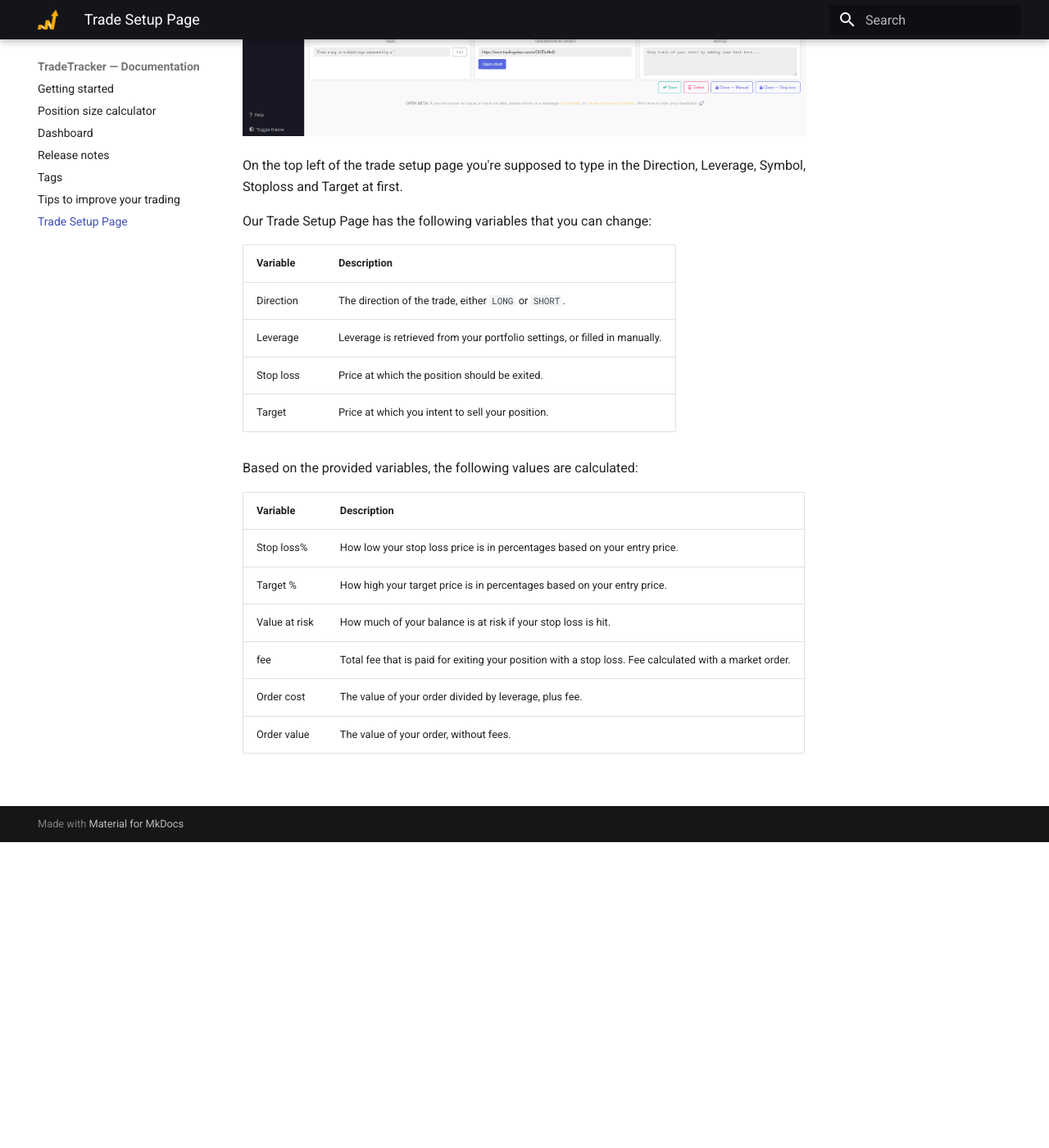
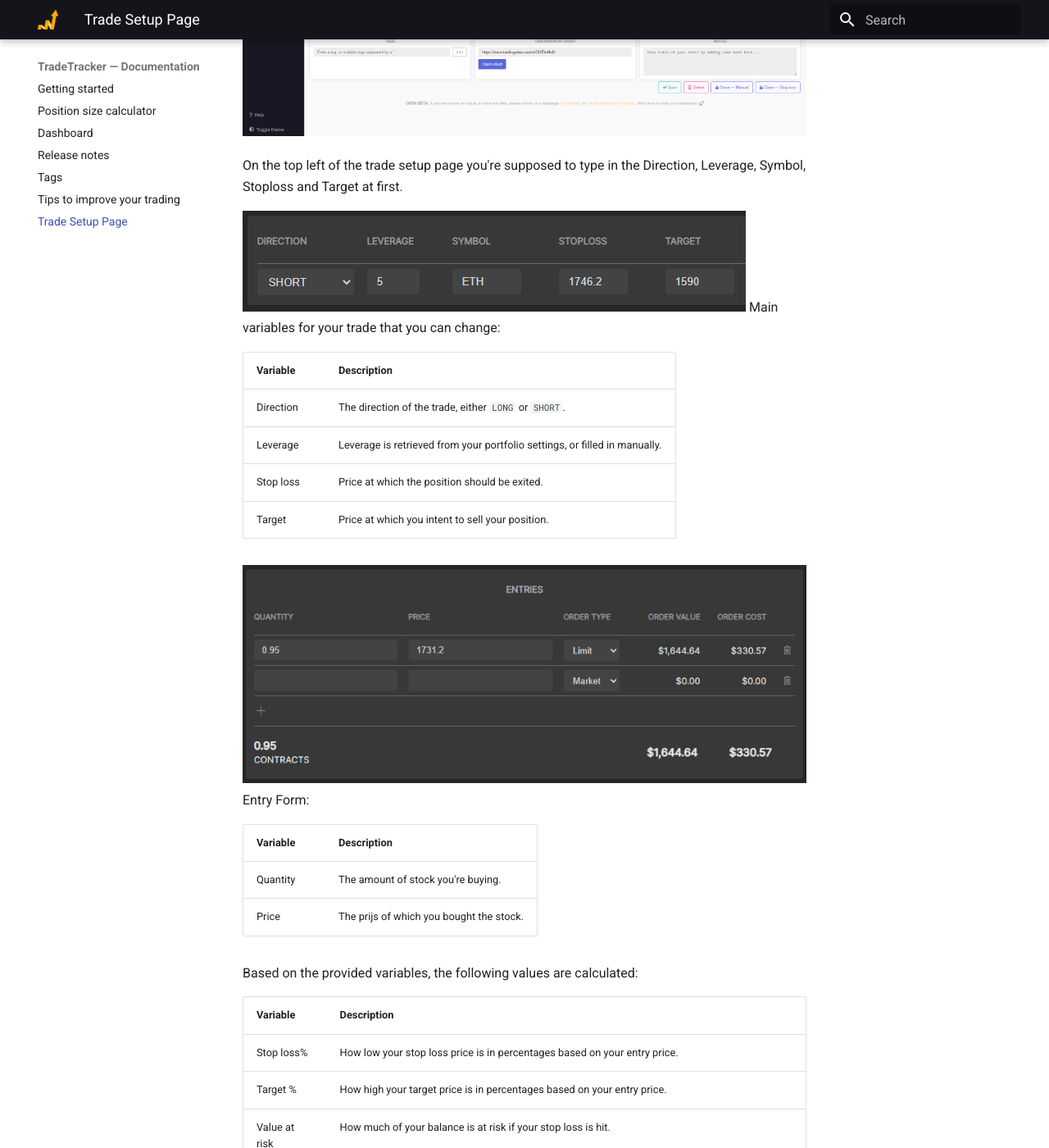
Before and after one commit to TradeTracker/docs, an MkDocs documentation site: the page built from docs/tradesetuppage.md, in a window 1280 px wide and 1400 px high, scrolled down 373 px. Shown: the whole window at 82% size. Built offline with MkDocs 1.6.1 and Material for MkDocs 9.7.7, drawn with Linux system fonts in a browser that asks for light colours; some of the changed text lies outside the part shown.

Commit message:
Trade setup page docs change

```diff
--- a/docs/tradesetuppage.md
+++ b/docs/tradesetuppage.md
@@ -4,7 +4,8 @@ The trade setup page is a
 
 On the top left of the trade setup page you're supposed to type in the Direction, Leverage, Symbol, Stoploss and Target at first.
 
-Our Trade Setup Page has the following variables that you can change:
+![Main Values](tradesetuppageMainvalues.png)
+Main variables for your trade that you can change:
 
 |Variable|Description|
 |--|--|
@@ -12,6 +13,14 @@ Our Trade Setup Page has the following variables that you can change:
 |Leverage|Leverage is retrieved from your portfolio settings, or filled in manually.|
 |Stop loss|Price at which the position should be exited.|
 |Target|Price at which you intent to sell your position.|
+
+![Entry Form](tradesetuppageEntryform.png)
+Entry Form:
+
+|Variable|Description|
+|--|--|
+|Quantity|The amount of stock you're buying.|
+|Price|The prijs of which you bought the stock.|
 
 
 Based on the provided variables, the following values are calculated:
@@ -21,6 +30,6 @@ Based on the provided variables, the following values are calculated:
 |Stop loss%| How low your stop loss price is in percentages based on your entry price.|
 |Target %|How high your target price is in percentages based on your entry price.|
 |Value at risk| How much of your balance is at risk if your stop loss is hit.|
-|fee|Total fee that is paid for exiting your position with a stop loss. Fee calculated with a market order.|
+|fee|Total fee that is paid for exiting your position with a stop loss or exit price. Fee calculated with a market order.|
 |Order cost|The value of your order divided by leverage, plus fee.|
 |Order value|The value of your order, without fees.|
```
Also changed, not shown: docs/tradesetuppageEntryform.png (added), docs/tradesetuppageMainvalues.png (added).
